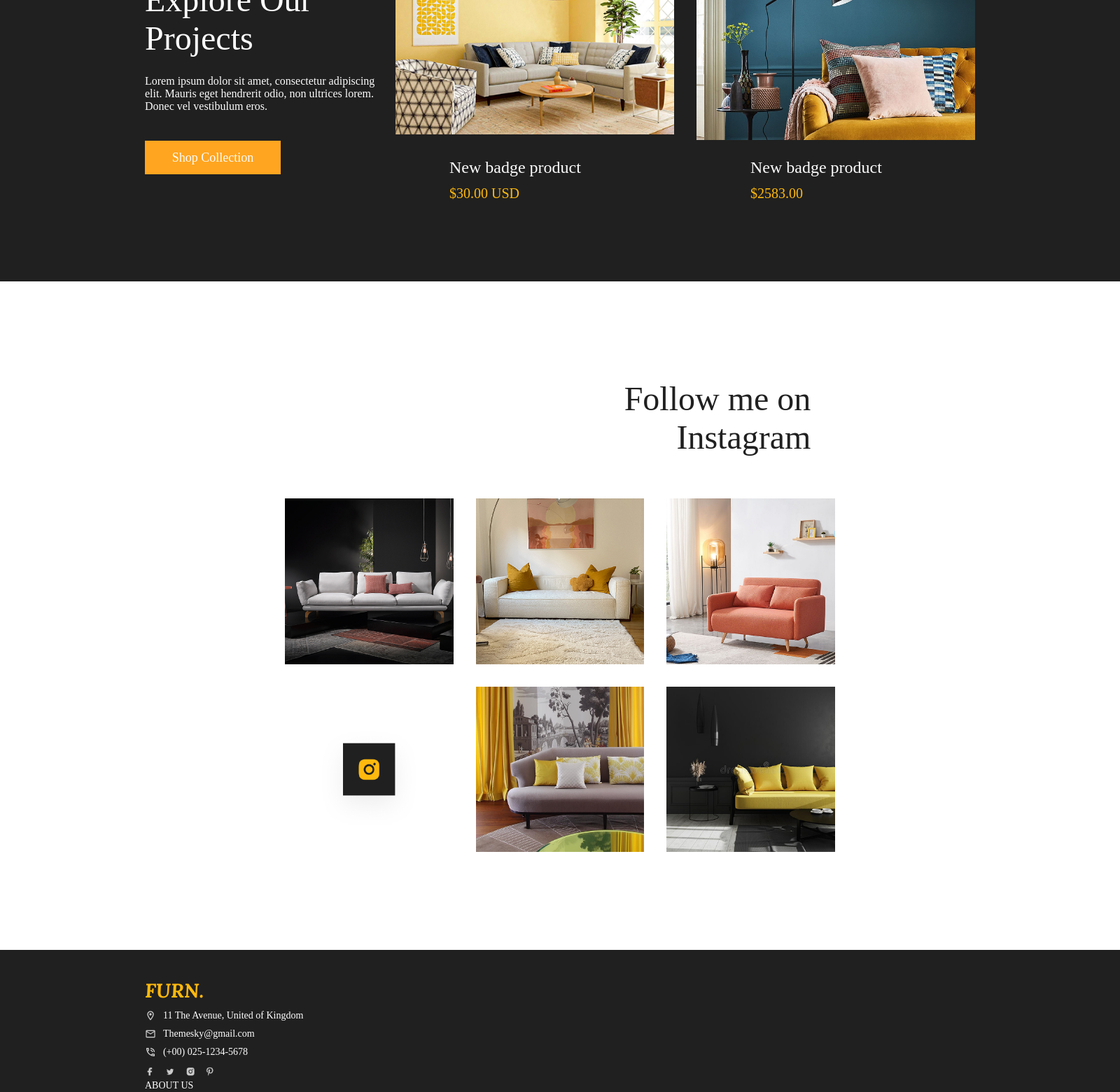
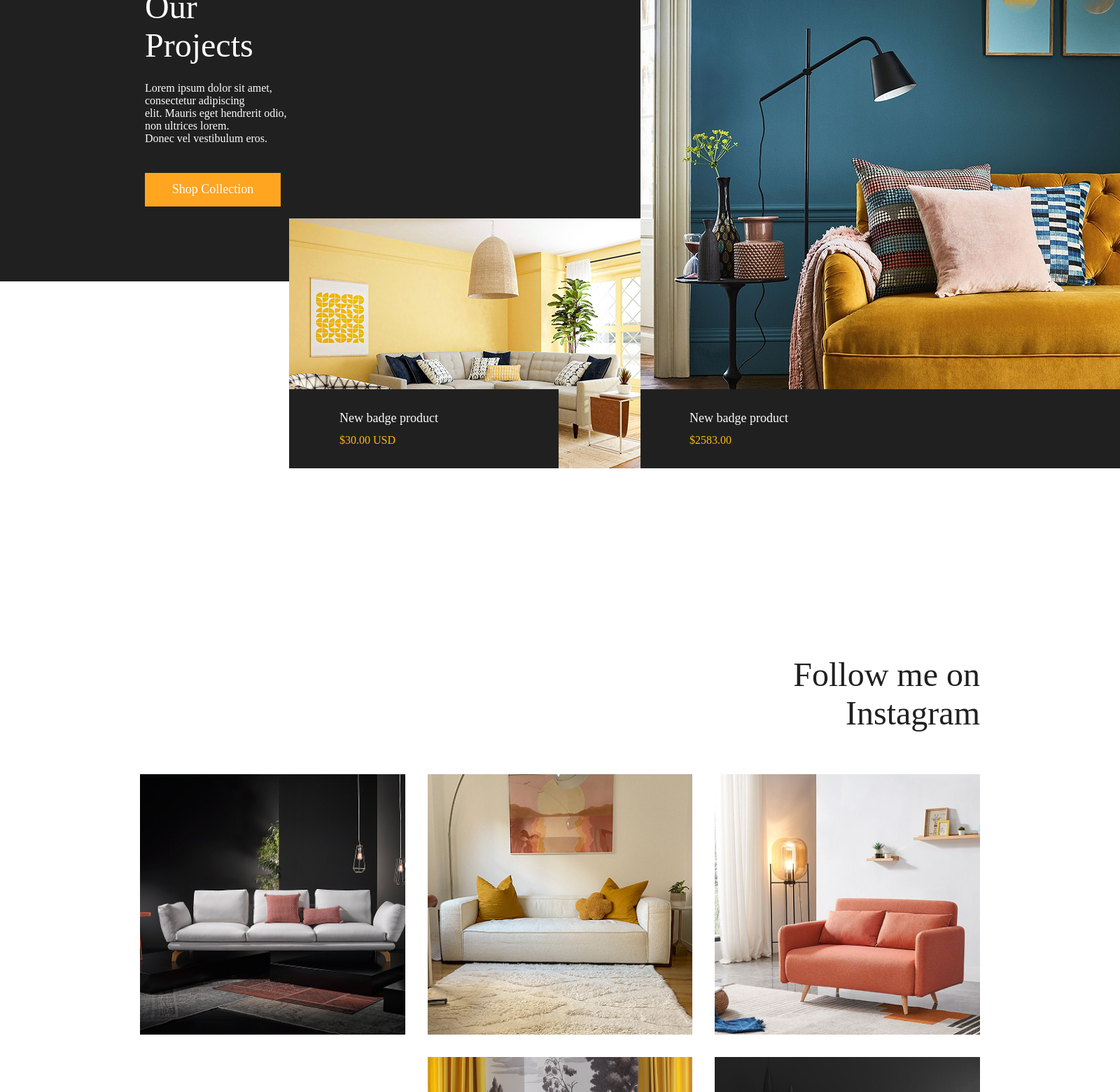
Before and after one commit to L4NOTTE/L4NOTTE.github.io, a PHP site: page /Furniture.html in a window 1600 px wide; the page is wider, and only the part inside the window is pictured. Shown: the part 4800-6360 px from the top of that part at 70% size. Run offline with PHP 8.4, Linux system fonts and the light colour scheme; some web fonts are replaced.

Commit message:
Add files via upload

```diff
--- a/Furniture/css/style.css
+++ b/Furniture/css/style.css
@@ -480,14 +480,15 @@
     background-color: #202020;
     height: 582px;
     align-items: center;
+    justify-content: space-between;
+
   }
 
   .blog_cards {
-    height: 582px;
     display: flex;
     flex-direction: column;
-    padding-left: 207px;
     justify-content: center;
+    margin-left: 207px;
   }
 
   .blog_txt1 {
@@ -516,66 +517,77 @@
   }
 
   .blog_img {
+    position: relative;
     display: flex;
-    gap: 32px;
-    margin-left: auto;
-    padding-right: 207px;
+    align-items: flex-end;
+    margin-top: 420px;
   }
-
-  .shop_kart11, .shop_kart12 {
-    position: relative;
-    width: 398px;
+  .shop_kart11 img {
+    width: 502px;
     height: auto;
-  }
-
-  .shop_kart11 img, .shop_kart12 img {
-    width: 398px;
-    height: auto;
+    left: 0;
+    z-index: 2;
     display: block;
   }
 
-  .block12_back1, .block12_back2 {
+  .shop_kart12 img {
+    width: 685px;
+    height: auto;
+    z-index: 1;
+    display: block;
+  }
+
+  .block12_back1{
     position: absolute;
     bottom: 0;
-    left: 0;
-    right: 0;
-    width: 398px;
+    width: 385px;
     height: 113px;
     background-color: #202020;
     display: flex;
     flex-direction: column;
+    justify-content: center;
+    padding: 27px 72px;
     gap: 12px;
+  }
+  .block12_back2 {
+    position: absolute;
+    bottom: 0;
+    width: 685px;
+    height: 113px;
+    background-color: #202020;
+    display: flex;
+    flex-direction: column;
     justify-content: center;
+    padding: 24px 70px;
+    gap: 12px;
   }
 
   .block12_txt1 {
-    margin-left: 77px;
     font-family: Montserrat-SemiBold;
     color: #FCFCFC;
-    font-size: 24px;
+    font-size: 18px;
   }
 
   .block12_txt2 {
-    margin-left: 77px;
     font-family: Montserrat-Bold;
     color: #FFB90E;
-    font-size: 20px;
+    font-size: 16px;
   }
-
   .page {
     width: 100%;
     display: flex;
     flex-direction: column;
     justify-content: center;
     align-items: center;
+    margin-top: 394px;
   }
 
   .page_cards {
     width: 100%;
+    max-width: 1200px;
     display: flex;
     align-items: end;
-    justify-content: center;
-    margin-left: 450px;
+    justify-content: end;
   }
 
   .page_txt {
@@ -592,8 +604,6 @@
     grid-gap: 32px;
     width: 100%;
     max-width: 1200px;
-    padding: 0 207px;
-    margin-bottom: 140px;
   }
 
   .page_img img {
@@ -606,38 +616,30 @@
     width: 100%;
     background-color: #202020;
     height: 409px;
+    margin-top: 140px;
+  }
+  .footer_cards{
     display: flex;
-    flex-direction: column;
-    padding: 40px 207px 0;
-    gap: 20px;
+    justify-content: center;
   }
-
-  .footer_col1, .footer_col2, .footer_col3, .footer_col4 {
-    display: flex;
-    flex: 1;
+  .fot1{
+    margin: 81px 0 0 278px;
   }
-
-  .footer_col1 {
-    flex-direction: column;
-    align-items: flex-start;
-  }
-
   .footer_logo {
     font-family: Lora-Bold-Italic;
     font-size: 28px;
     color: #FFB90E;
-    margin-bottom: 10px;
+    margin-bottom: 17px;
   }
-
-  .footer_col2 {
+  .footer_col2{
+    display: flex;
     flex-direction: column;
-    gap: 10px;
+    gap: 8px
   }
-
   .footer_contact {
     display: flex;
     align-items: center;
-    gap: 10px;
+    gap: 12px;
   }
 
   .footer_contact p {
@@ -649,158 +651,82 @@
   .footer_social img {
     width: 100px;
     height: auto;
+    margin-top: 20px;
   }
-
-  .footer_col3, .footer_col4 {
+  .fot2{
+    width: 214px;
+    height: 124px;
+    margin: 81px 162px 0px 165px;
+  }
+  .footer_col3{
+    display: flex;
     flex-direction: column;
-    gap: 10px;
+    gap: 8px;
   }
-
-  .footer_title {
-    font-family: Montserrat-Medium;
-    font-size: 14px;
-    color: #FFFFFF;
-    margin-bottom: 10px;
-  }
-
   .footer_link {
     font-family: Montserrat-Medium;
     font-size: 14px;
     color: #CCCCCC;
-    margin-bottom: 5px;
     cursor: pointer;
   }
 
+  .fot3{
+    display: flex;
+    flex-direction: column;
+    margin: 81px 277px 0 0;
+  }
+  .footer_title {
+    font-family: Montserrat-Bold;
+    font-size: 20px;
+    color: #FFFFFF;
+  }
   .footer_news {
     font-family: Montserrat-Medium;
     font-size: 14px;
-    color: #FFFFFF;
-    margin-bottom: 10px;
+    color: #CCCCCC;
+    margin-top: 20px;
   }
-
+  .line_bottom{
+    margin-top: 38px;
+    width: 100%;
+    border-bottom: 1px solid #CCCCCC;
+  }
   .footer_input {
     width: 200px;
     height: 30px;
     font-family: Montserrat-Medium;
     font-size: 14px;
-    color: #000000;
-    padding: 5px;
+    font-family: Montserrat-Regular;
+    font-size: 16px;
+    color: #CCCCCC;
+    margin-left: 8px;
+    margin-right: 112px;
     border: none;
     outline: none;
-    margin-right: 10px;
+    width: 210px;
+    height: 26px;
+    background-color: #202020;
+    margin-bottom: 9px;
   }
 
   .footer_line {
     border: 1px solid #CCCCCC;
-    margin: 20px 0;
+    margin-top: 39px;
   }
 
   .footer_bottom {
     display: flex;
-    justify-content: space-between;
-    align-items: center;
+    justify-content: space-around;
+    margin: 29px 262px 0px 285px;
   }
 
   .footer_copyright {
-    font-family: Montserrat-Medium;
+    font-family: Montserrat-Regular;
     font-size: 14px;
     color: #CCCCCC;
   }
 
   .footer_payment {
-    width: 150px;
+    width: 293px;
     height: auto;
   }
-
-  /* Адаптивность (опционально) */
-  @media (max-width: 768px) {
-    .header {
-      height: auto;
-      flex-direction: column;
-      padding: 10px 0;
-    }
-
-    .header_logo {
-      flex-direction: column;
-      margin-left: 0;
-    }
-
-    .header__logo_name, .header__logo_name1 {
-      margin: 0;
-    }
-
-    .header__logo_txt {
-      margin: 5px 0;
-    }
-
-    .Log_in, .Register {
-      margin: 10px 0;
-    }
-
-    .shop {
-      flex-direction: column;
-      align-items: center;
-    }
-
-    .shop_kart1, .shop_kart2 {
-      margin: 20px 0;
-      width: 90%;
-    }
-
-    .shop_kart1 img, .shop_kart2 img {
-      width: 100%;
-    }
-
-    .block9_back1, .block9_back2 {
-      width: 100%;
-    }
-
-    .block10_a, .block10_g {
-      margin: 20px auto;
-      display: block;
-      text-align: center;
-    }
-
-    .blog, .blog_cards {
-      height: auto;
-      flex-direction: column;
-      padding: 20px;
-    }
-
-    .blog_img {
-      flex-direction: column;
-      padding: 0;
-      margin: 0 auto;
-    }
-
-    .shop_kart11, .shop_kart12 {
-      width: 100%;
-      margin: 20px 0;
-    }
-
-    .shop_kart11 img, .shop_kart12 img {
-      width: 100%;
-    }
-
-    .block12_back1, .block12_back2 {
-      width: 100%;
-    }
-
-    .page_img {
-      grid-template-columns: repeat(2, 1fr); /* 2 колонки на мобильных */
-      padding: 0 20px;
-      max-width: 100%;
-    }
-
-    .footer {
-      height: auto;
-      padding: 20px;
-      flex-direction: column;
-      align-items: center;
-    }
-
-    .footer_col1, .footer_col2, .footer_col3, .footer_col4 {
-      width: 100%;
-      margin-bottom: 20px;
-    }
-  }
```
